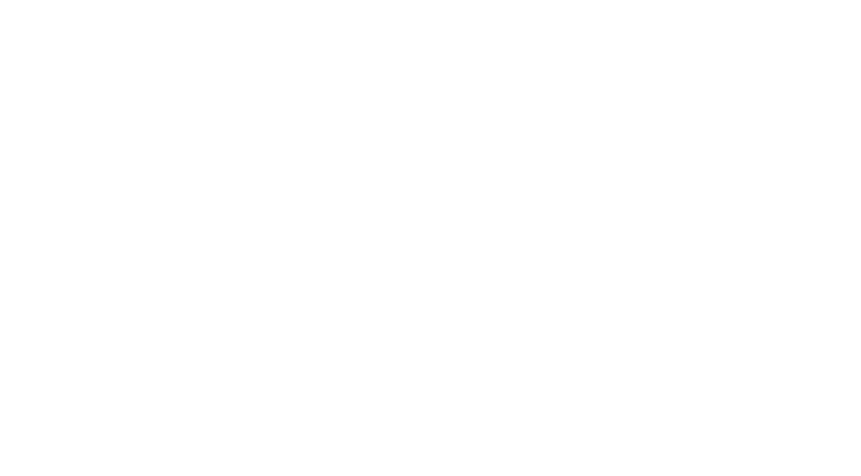
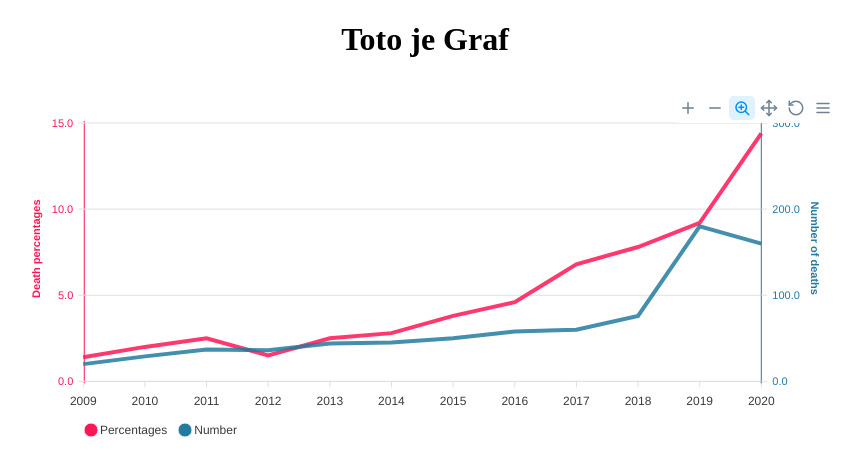
Before and after one commit to Nedomadam/JavaScript, a plain HTML site: page Graf.html in a window 1280 px wide. Shown: the top 476 px of the page, without its empty margins (215-1076 px from the left). Drawn offline with nearby package versions, Linux system fonts and the light colour scheme.

Commit message:
kjshdvfisdbvguzvgfs

```diff
--- a/Graf.html
+++ b/Graf.html
@@ -4,9 +4,15 @@
     <meta charset="UTF-8">
     <meta http-equiv="X-UA-Compatible" content="IE=edge">
     <meta name="viewport" content="width=device-width, initial-scale=1.0">
+    <link rel="stylesheet" href="./styles/Graf.css">
+    <link rel="stylesheet" href="./styles/Headings.css">
+    <script src="https://cdn.jsdelivr.net/npm/apexcharts"></script>
     <title>Graf</title>
 </head>
 <body>
-
+    <h1>Toto je Graf</h1>
+    <div id="chart">
+    </div>
+    <script src="./Java/Graf.js"></script>
 </body>
 </html>
--- /dev/null
+++ b/Java/Graf.js
@@ -0,0 +1,90 @@
+var options = {
+    chart: {
+      height: 350,
+      type: "line",
+      stacked: false
+    },
+    dataLabels: {
+      enabled: false
+    },
+    colors: ["#FF1654", "#247BA0"],
+    series: [
+      {
+        name: "Percentages",
+        data: [1.4, 2, 2.5, 1.5, 2.5, 2.8, 3.8, 4.6, 6.8, 7.8, 9.2, 14.4]
+      },
+      {
+        name: "Number",
+        data: [20, 29, 37, 36, 44, 45, 50, 58, 60, 76, 180, 160]
+      }
+    ],
+    stroke: {
+      width: [4, 4]
+    },
+    plotOptions: {
+      bar: {
+        columnWidth: "20%"
+      }
+    },
+    xaxis: {
+      categories: [2009, 2010, 2011, 2012, 2013, 2014, 2015, 2016, 2017, 2018, 2019, 2020]
+    },
+    yaxis: [
+      {
+        axisTicks: {
+          show: true
+        },
+        axisBorder: {
+          show: true,
+          color: "#FF1654"
+        },
+        labels: {
+          style: {
+            colors: "#FF1654"
+          }
+        },
+        title: {
+          text: "Death percentages",
+          style: {
+            color: "#FF1654"
+          }
+        }
+      },
+      {
+        opposite: true,
+        axisTicks: {
+          show: true
+        },
+        axisBorder: {
+          show: true,
+          color: "#247BA0"
+        },
+        labels: {
+          style: {
+            colors: "#247BA0"
+          }
+        },
+        title: {
+          text: "Number of deaths",
+          style: {
+            color: "#247BA0"
+          }
+        }
+      }
+    ],
+    tooltip: {
+      shared: false,
+      intersect: true,
+      x: {
+        show: false
+      }
+    },
+    legend: {
+      horizontalAlign: "left",
+      offsetX: 40
+    }
+  };
+
+  var chart = new ApexCharts(document.querySelector("#chart"), options);
+
+  chart.render();
--- /dev/null
+++ b/styles/Graf.css
@@ -0,0 +1,6 @@
+
+#chart {
+  max-width: 66%;
+  height: 120em;
+  margin: 35px auto;
+}
```
Also changed, not shown: Mapa.html (+1 -1 lines), 1 other file.
